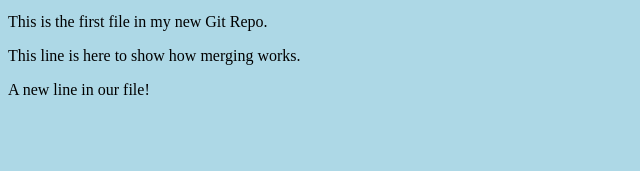
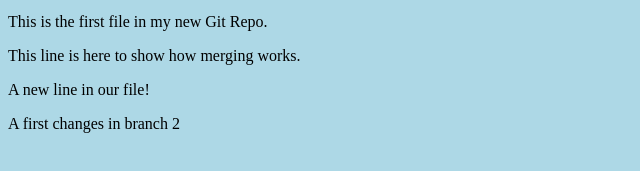
Before and after one commit to IgorM777/hello-world.github.io, a plain HTML site: page index.html in a window 1280 px wide. Shown: the part 101-272 px from the top of the page, without its empty margins (0-640 px from the left). Drawn offline with Linux system fonts and the light colour scheme.

Commit message:
Update index.html with a new line about first changes in branch 2

```diff
--- a/index.html
+++ b/index.html
@@ -12,6 +12,6 @@ style="width:100%;max-width:960px"></div>
 <p>This is the first file in my new Git Repo.</p>
 <p>This line is here to show how merging works.</p>
 <p>A new line in our file!</p>
-
+<p>A first changes in branch 2</p>
 </body>
 </html>
```
